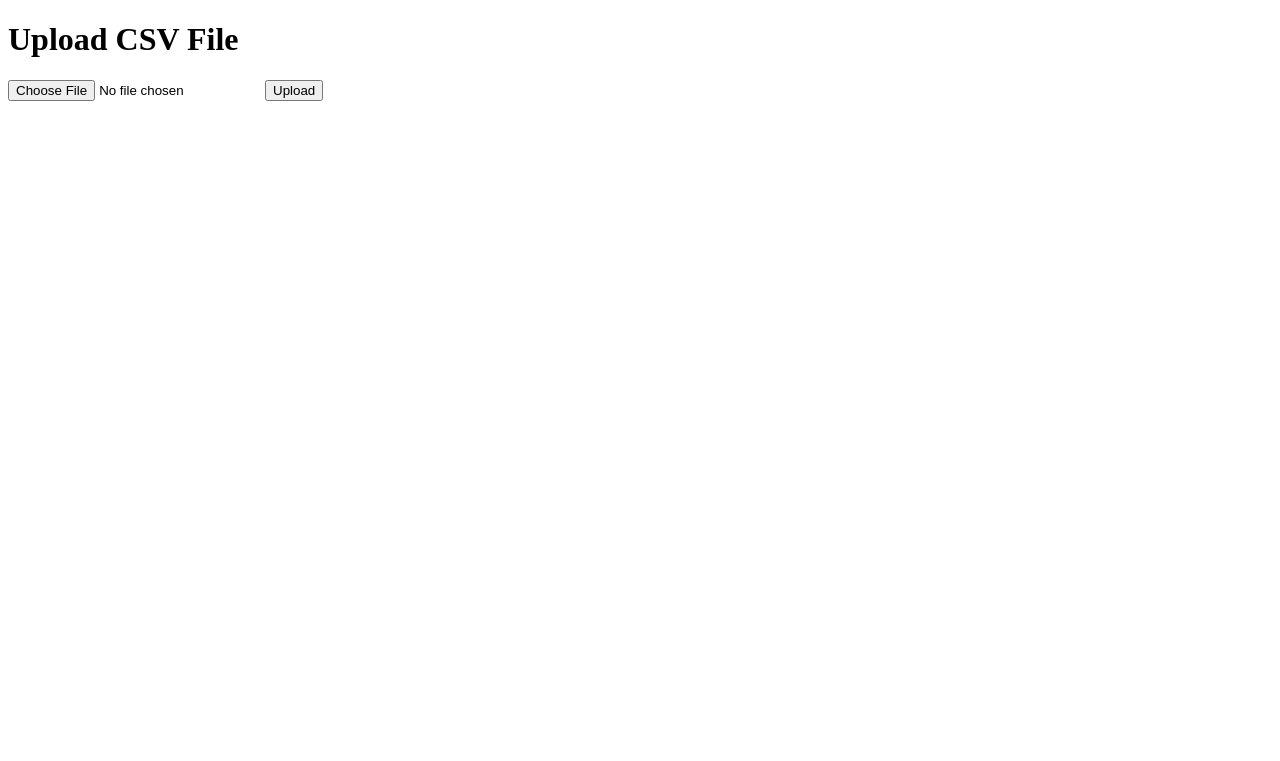
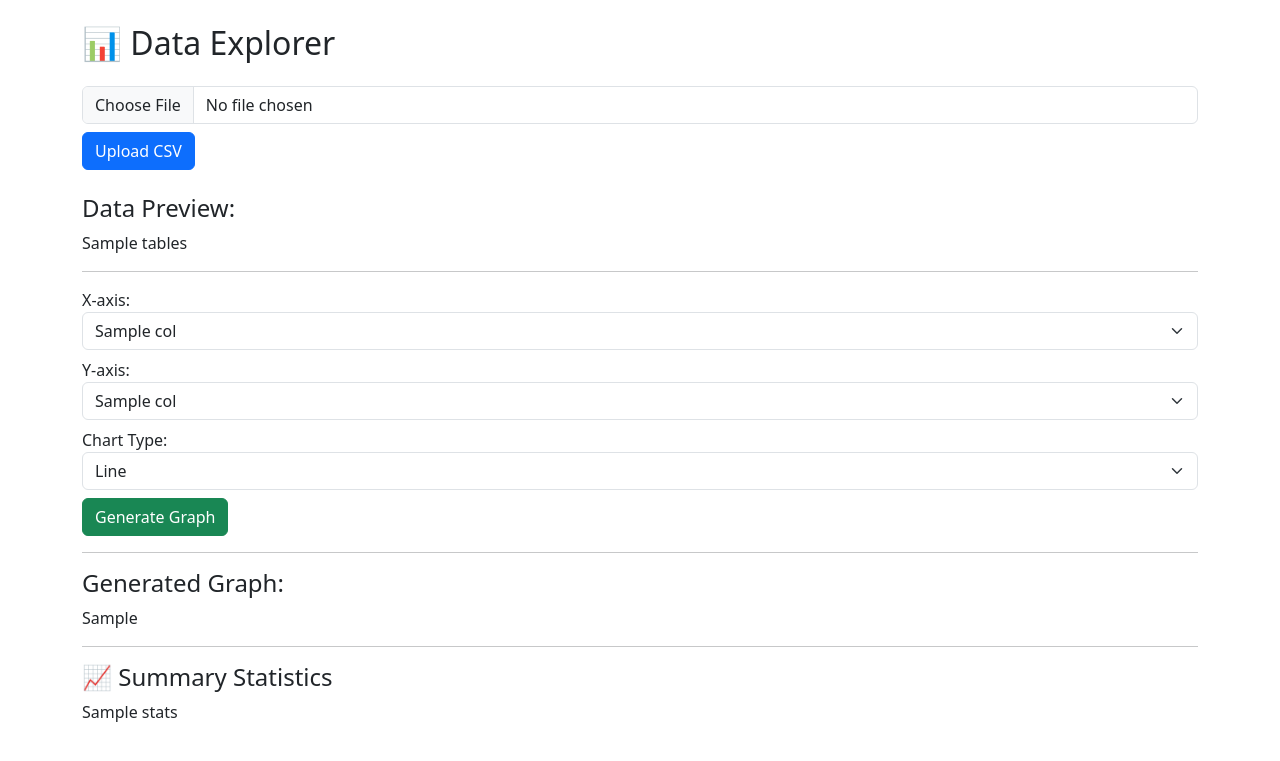
Before and after one commit to Sakazuki-Akainu/my-projekt, a Flask app: template templates/upload.html in a window 1280 px wide. Shown: the top 761 px of the page. Run offline with Flask 3, Linux system fonts and the light colour scheme; the template is opened without the code that fills it: most values are stand-ins (such as "Sample title", 1, 10 or a date in 2020).

Commit message:
Update upload.html

```diff
--- a/templates/upload.html
+++ b/templates/upload.html
@@ -1,13 +1,67 @@
 <!DOCTYPE html>
-<html>
+<html lang="en">
 <head>
-    <title>Upload Student Data</title>
+    <meta charset="UTF-8">
+    <title>Data Explorer</title>
+    <link rel="stylesheet" href="https://cdn.jsdelivr.net/npm/bootstrap@5.3.0/dist/css/bootstrap.min.css">
 </head>
-<body>
-    <h1>Upload CSV File</h1>
-    <form action="/upload" method="post" enctype="multipart/form-data">
-        <input type="file" name="file">
-        <input type="submit" value="Upload">
-    </form>
+<body class="p-4">
+    <div class="container">
+        <h2 class="mb-4">📊 Data Explorer</h2>
+
+        <!-- Upload Form -->
+        <form method="POST" enctype="multipart/form-data" class="mb-4">
+            <input type="file" name="file" class="form-control mb-2" required>
+            <button type="submit" class="btn btn-primary">Upload CSV</button>
+        </form>
+
+        {% if tables %}
+            <h4>Data Preview:</h4>
+            {{ tables|safe }}
+
+            <hr>
+
+            <!-- Column selection for plotting -->
+            <form method="POST">
+                <input type="hidden" name="file" value="uploaded">
+
+                <label for="x_column">X-axis:</label>
+                <select name="x_column" class="form-select mb-2">
+                    {% for col in columns %}
+                        <option value="{{ col }}">{{ col }}</option>
+                    {% endfor %}
+                </select>
+
+                <label for="y_column">Y-axis:</label>
+                <select name="y_column" class="form-select mb-2">
+                    {% for col in columns %}
+                        <option value="{{ col }}">{{ col }}</option>
+                    {% endfor %}
+                </select>
+
+                <label for="chart_type">Chart Type:</label>
+                <select name="chart_type" class="form-select mb-2">
+                    <option value="line">Line</option>
+                    <option value="bar">Bar</option>
+                    <option value="scatter">Scatter</option>
+                    <option value="pie">Pie</option>
+                </select>
+
+                <button type="submit" class="btn btn-success">Generate Graph</button>
+            </form>
+
+            {% if graph_html %}
+                <hr>
+                <h4>Generated Graph:</h4>
+                {{ graph_html|safe }}
+            {% endif %}
+
+            {% if stats %}
+                <hr>
+                <h4>📈 Summary Statistics</h4>
+                {{ stats|safe }}
+            {% endif %}
+        {% endif %}
+    </div>
 </body>
 </html>
```
